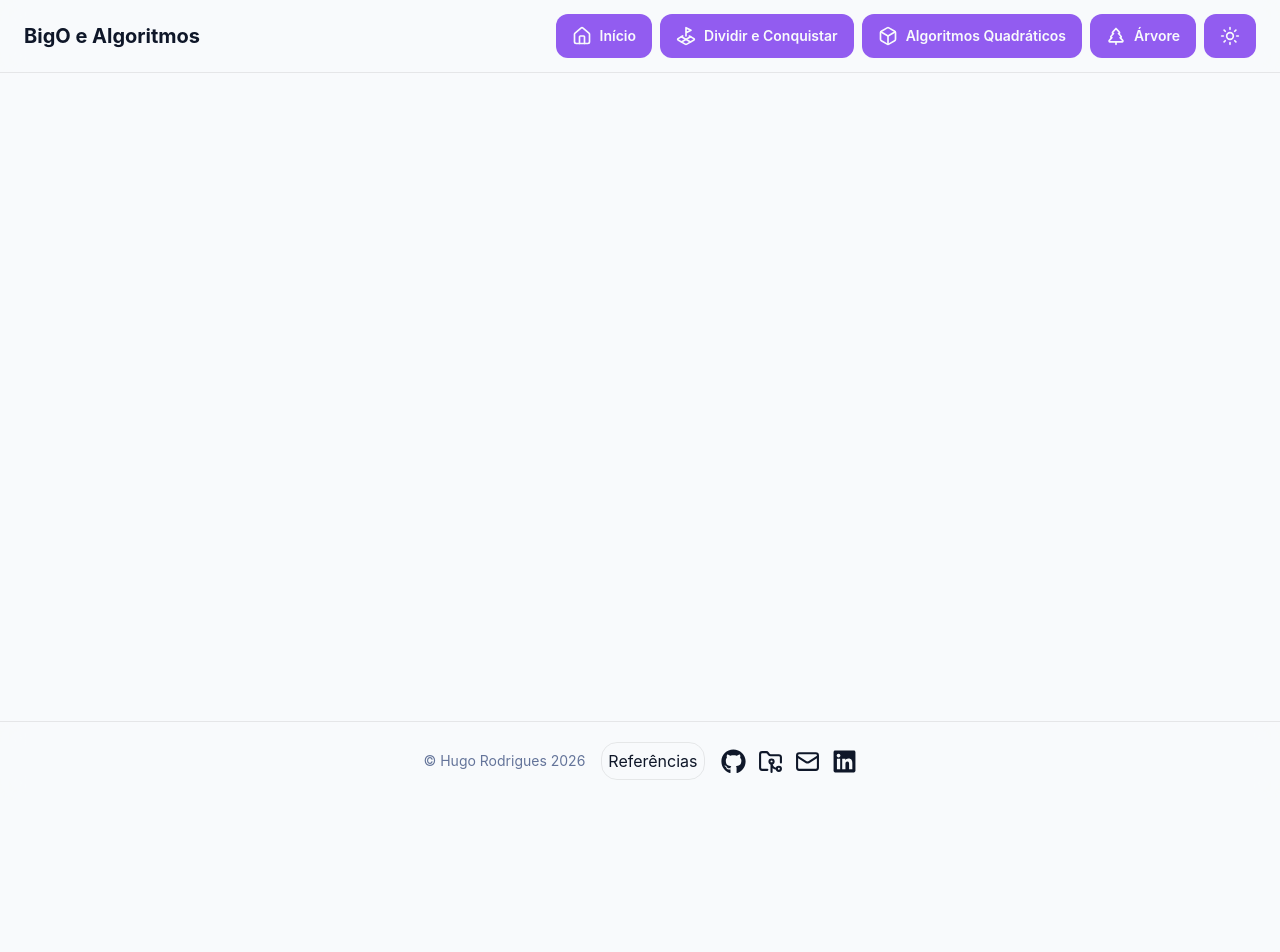
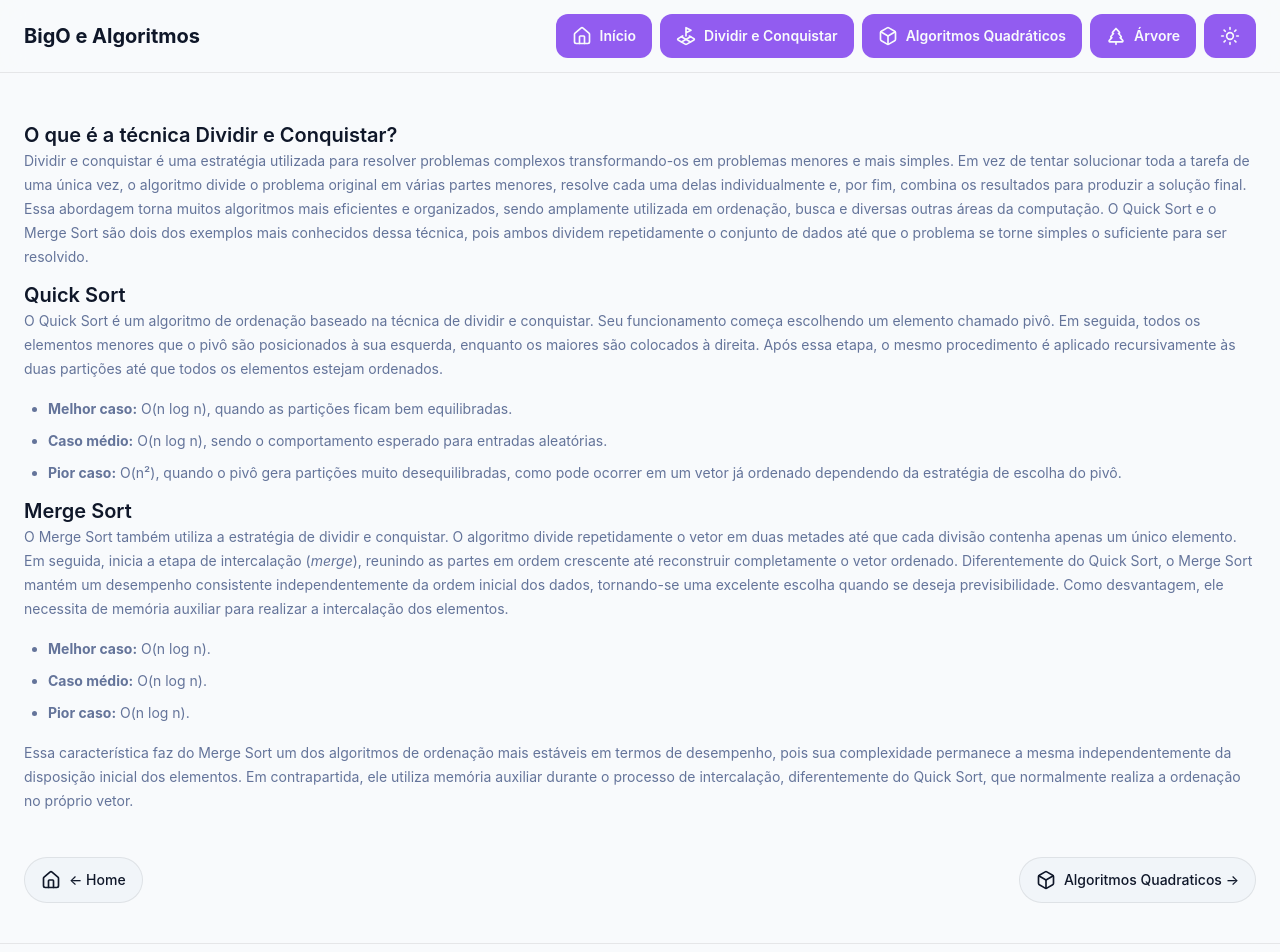
Before and after one commit to Apenas1Hugo/BigO_Algoritmos, a React (Vite) app in the folder BigO_Algoritmos/: page /dividir-e-conquistar in a window 1280 px wide. Shown: the top 952 px of the page. Before the commit the page ends 800 px from the top, so only its background shows below. Built offline with nearby package versions, Linux system fonts and the light colour scheme.

Commit message:
Feat: conteúdo da page Dividir e conquistar
Adiciona o conteúdo textual e os botões de navegação entre as páginas.

```diff
--- a/BigO_Algoritmos/src/components/Layout/ReferencesPages.tsx
+++ b/BigO_Algoritmos/src/components/Layout/ReferencesPages.tsx
@@ -20,7 +20,7 @@ export function References() {
         Referências
       </button>
 
-       <dialog
+      <dialog
         ref={dialogRef}
         className=" rounded-2xl border border-border bg-card p-6 text-foreground shadow-xl "
       >
@@ -53,6 +53,19 @@ export function References() {
             referências acima, não reproduzindo trechos literais das obras
             citadas.
           </li>
+
+          <li>
+            Link das imagens encontradas no site
+            <br></br>
+            <a
+              href="https://medium.com/@gustavoeyros/desempenho-de-algoritmos-o-que-%C3%A9-big-o-b01b8a96c3b9"
+              target="_blank"
+              rel="noopener noreferrer"
+              className="transition-colors hover:text-primary"
+            >
+              Tabela da homepage
+            </a>
+          </li>
         </ul>
 
         <div className="mt-6 flex justify-end">
@@ -64,7 +77,6 @@ export function References() {
           </button>
         </div>
       </dialog>
-
     </>
   );
 }
--- a/BigO_Algoritmos/src/components/Shared/PageHeader.tsx
+++ b/BigO_Algoritmos/src/components/Shared/PageHeader.tsx
@@ -1,12 +1,13 @@
+import type { ReactNode } from "react";
 
 interface  PageHeaderProps {
   title?: string
-  description?: string
+  description?: ReactNode
 }
 
 export function PageHeader({ title = " ", description = " " }: PageHeaderProps) {
   return (
-    <div className="flex w-full shrink-0 flex-col items-start ">
+    <div className="flex w-full shrink-0 flex-col items-start mt-2">
       <h2 className=" text-foreground text-xl font-semibold sm:text-xl">{title}</h2>
        <p className=" text-muted-foreground mb-1 text-sm leading-6">{description}</p>
     </div>
--- /dev/null
+++ b/BigO_Algoritmos/src/pages/dividir_e_conquistar/DivideConquerPage.tsx
@@ -0,0 +1,112 @@
+import { Box, House } from "lucide-react";
+import { Button } from "../../components/shared/Button";
+import { Container } from "../../components/shared/Container";
+import { PageHeader } from "../../components/shared/PageHeader";
+
+import { useNavigate } from "react-router-dom";
+
+export function DivideConquerPage() {
+  const navigate = useNavigate();
+  return (
+    <Container variant="large">
+      <PageHeader
+        title="O que é a técnica Dividir e Conquistar?"
+        description="Dividir e conquistar é uma estratégia utilizada para resolver problemas complexos transformando-os em problemas menores e mais simples. Em vez de tentar solucionar toda a tarefa de uma única vez, o algoritmo divide o problema original em várias partes menores, resolve cada uma delas individualmente e, por fim, combina os resultados para produzir a solução final. Essa abordagem torna muitos algoritmos mais eficientes e organizados, sendo amplamente utilizada em ordenação, busca e diversas outras áreas da computação. O Quick Sort e o Merge Sort são dois dos exemplos mais conhecidos dessa técnica, pois ambos dividem repetidamente o conjunto de dados até que o problema se torne simples o suficiente para ser resolvido."
+      />
+
+      <PageHeader
+        title="Quick Sort"
+        description={
+          <>
+            <p>
+              O Quick Sort é um algoritmo de ordenação baseado na técnica de
+              dividir e conquistar. Seu funcionamento começa escolhendo um
+              elemento chamado pivô. Em seguida, todos os elementos menores que
+              o pivô são posicionados à sua esquerda, enquanto os maiores são
+              colocados à direita. Após essa etapa, o mesmo procedimento é
+              aplicado recursivamente às duas partições até que todos os
+              elementos estejam ordenados.
+            </p>
+
+            <ul className="mt-4 list-disc space-y-2 pl-6">
+              <li>
+                <strong>Melhor caso:</strong> O(n log n), quando as partições
+                ficam bem equilibradas.
+              </li>
+
+              <li>
+                <strong>Caso médio:</strong> O(n log n), sendo o comportamento
+                esperado para entradas aleatórias.
+              </li>
+
+              <li>
+                <strong>Pior caso:</strong> O(n²), quando o pivô gera partições
+                muito desequilibradas, como pode ocorrer em um vetor já ordenado
+                dependendo da estratégia de escolha do pivô.
+              </li>
+            </ul>
+          </>
+        }
+      />
+
+      <PageHeader
+        title="Merge Sort"
+        description={
+          <>
+            <p>
+              O Merge Sort também utiliza a estratégia de dividir e conquistar.
+              O algoritmo divide repetidamente o vetor em duas metades até que
+              cada divisão contenha apenas um único elemento. Em seguida, inicia
+              a etapa de intercalação (<em>merge</em>), reunindo as partes em
+              ordem crescente até reconstruir completamente o vetor ordenado.
+              Diferentemente do Quick Sort, o Merge Sort mantém um desempenho
+              consistente independentemente da ordem inicial dos dados,
+              tornando-se uma excelente escolha quando se deseja
+              previsibilidade. Como desvantagem, ele necessita de memória
+              auxiliar para realizar a intercalação dos elementos.
+            </p>
+
+            <ul className="mt-4 list-disc space-y-2 pl-6">
+              <li>
+                <strong>Melhor caso:</strong> O(n log n).
+              </li>
+
+              <li>
+                <strong>Caso médio:</strong> O(n log n).
+              </li>
+
+              <li>
+                <strong>Pior caso:</strong> O(n log n).
+              </li>
+            </ul>
+
+            <p className="mt-4">
+              Essa característica faz do Merge Sort um dos algoritmos de
+              ordenação mais estáveis em termos de desempenho, pois sua
+              complexidade permanece a mesma independentemente da disposição
+              inicial dos elementos. Em contrapartida, ele utiliza memória
+              auxiliar durante o processo de intercalação, diferentemente do
+              Quick Sort, que normalmente realiza a ordenação no próprio vetor.
+            </p>
+          </>
+        }
+      />
+      <div className="mt-10 flex justify-between">
+        <Button
+          icon={House}
+          onClick={() => void navigate("/")}
+          variant="secondary"
+        >
+          <span className="hidden lg:inline"> ← Home </span>
+        </Button>
+        <Button
+          icon={Box}
+          onClick={() => void navigate("/algoritmos-quadraticos")}
+          variant="secondary"
+        >
+          <span className="hidden lg:inline"> Algoritmos Quadraticos → </span>
+        </Button>
+      </div>
+    </Container>
+  );
+}
--- a/BigO_Algoritmos/src/pages/home/HomePage.tsx
+++ b/BigO_Algoritmos/src/pages/home/HomePage.tsx
@@ -2,7 +2,7 @@ import { Container } from "../../components/shared/Container";
 import { PageHeader } from "../../components/shared/PageHeader";
 
 import { useNavigate } from "react-router-dom";
-import { Button } from "../../components/shared/Button"
+import { Button } from "../../components/shared/Button";
 import { LandPlot } from "lucide-react";
 
 import tabela_bigo from "../../assets/tabela_bigo.png";
@@ -16,6 +16,10 @@ export function HomePage() {
         description="A notação Big O é uma forma de descrever a eficiência de um algoritmo. Em vez de medir o tempo exato de execução em segundos, ela analisa como o desempenho do algoritmo cresce conforme a quantidade de dados de entrada aumenta. Essa abordagem permite comparar diferentes soluções de maneira independente do computador ou da linguagem de programação utilizada, tornando possível identificar qual algoritmo tende a apresentar melhor desempenho em cenários com grandes volumes de dados."
       />
 
+      <PageHeader
+        title="Por que aprender Big O?"
+        description="Compreender a notação Big O é fundamental para o desenvolvimento de software de qualidade. Em aplicações pequenas, diferentes algoritmos podem apresentar tempos de execução muito semelhantes. Entretanto, conforme a quantidade de dados aumenta, pequenas diferenças na complexidade podem resultar em ganhos ou perdas significativas de desempenho. Conhecer a complexidade de um algoritmo ajuda a escolher a solução mais adequada para cada problema, reduzindo o consumo de tempo de processamento e de recursos computacionais."
+      />
       <Container variant="small">
         <img
           src={tabela_bigo}
@@ -25,13 +29,13 @@ export function HomePage() {
       </Container>
 
       <PageHeader
-        title="Por que aprender Big O?"
-        description="Compreender a notação Big O é fundamental para o desenvolvimento de software de qualidade. Em aplicações pequenas, diferentes algoritmos podem apresentar tempos de execução muito semelhantes. Entretanto, conforme a quantidade de dados aumenta, pequenas diferenças na complexidade podem resultar em ganhos ou perdas significativas de desempenho. Conhecer a complexidade de um algoritmo ajuda a escolher a solução mais adequada para cada problema, reduzindo o consumo de tempo de processamento e de recursos computacionais."
+        title="Como interpretar a tabela de complexidade?"
+        description="A tabela de complexidade apresenta as principais ordens de crescimento utilizadas na análise de algoritmos. Complexidades como O(1), O(log n) e O(n) representam algoritmos que costumam escalar bem para grandes conjuntos de dados. Já algoritmos com complexidade O(n²), O(2ⁿ) ou O(n!) tendem a apresentar um crescimento muito mais acelerado do tempo de execução, tornando-se pouco eficientes quando o tamanho da entrada aumenta significativamente."
       />
 
       <PageHeader
-        title="Como interpretar a tabela de complexidade?"
-        description="A tabela de complexidade apresenta as principais ordens de crescimento utilizadas na análise de algoritmos. Complexidades como O(1), O(log n) e O(n) representam algoritmos que costumam escalar bem para grandes conjuntos de dados. Já algoritmos com complexidade O(n²), O(2ⁿ) ou O(n!) tendem a apresentar um crescimento muito mais acelerado do tempo de execução, tornando-se pouco eficientes quando o tamanho da entrada aumenta significativamente."
+        title="Pior, melhor e caso médio"
+        description="Ao estudar algoritmos, é comum utilizar a notação Big O para analisar o pior caso de execução, pois ela representa o cenário em que o algoritmo realiza a maior quantidade de operações. Essa abordagem é bastante útil para garantir que o desempenho continuará aceitável mesmo nas situações mais desfavoráveis. Entretanto, também existem o melhor caso, que representa a situação mais favorável para o algoritmo, e o caso médio, que descreve o comportamento esperado considerando entradas comuns. Ao longo deste site, a análise será focada principalmente no pior caso, por ser a forma mais utilizada para comparar algoritmos e a abordagem adotada na maior parte do livro Entendendo Algoritmos."
       />
 
       <PageHeader
--- a/BigO_Algoritmos/src/router.tsx
+++ b/BigO_Algoritmos/src/router.tsx
@@ -3,6 +3,7 @@ import { createBrowserRouter } from "react-router-dom";
 import { RootLayout } from "./components/Layout/RootLayout";
 
 import { HomePage } from "./pages/home/HomePage";
+import { DivideConquerPage } from "./pages/dividir_e_conquistar/DivideConquerPage";
 
 export const router = createBrowserRouter([
   {
@@ -14,7 +15,7 @@ export const router = createBrowserRouter([
       },
       {
         path: "/dividir-e-conquistar",
-        element: <></>,
+        element: <DivideConquerPage />,
       },
       {
         path: "/algoritmos-quadraticos",
```
Also changed, not shown: BigO_Algoritmos/src/assets/tabela_bigo.png. Lines whose indentation alone changed are shown as unchanged.
